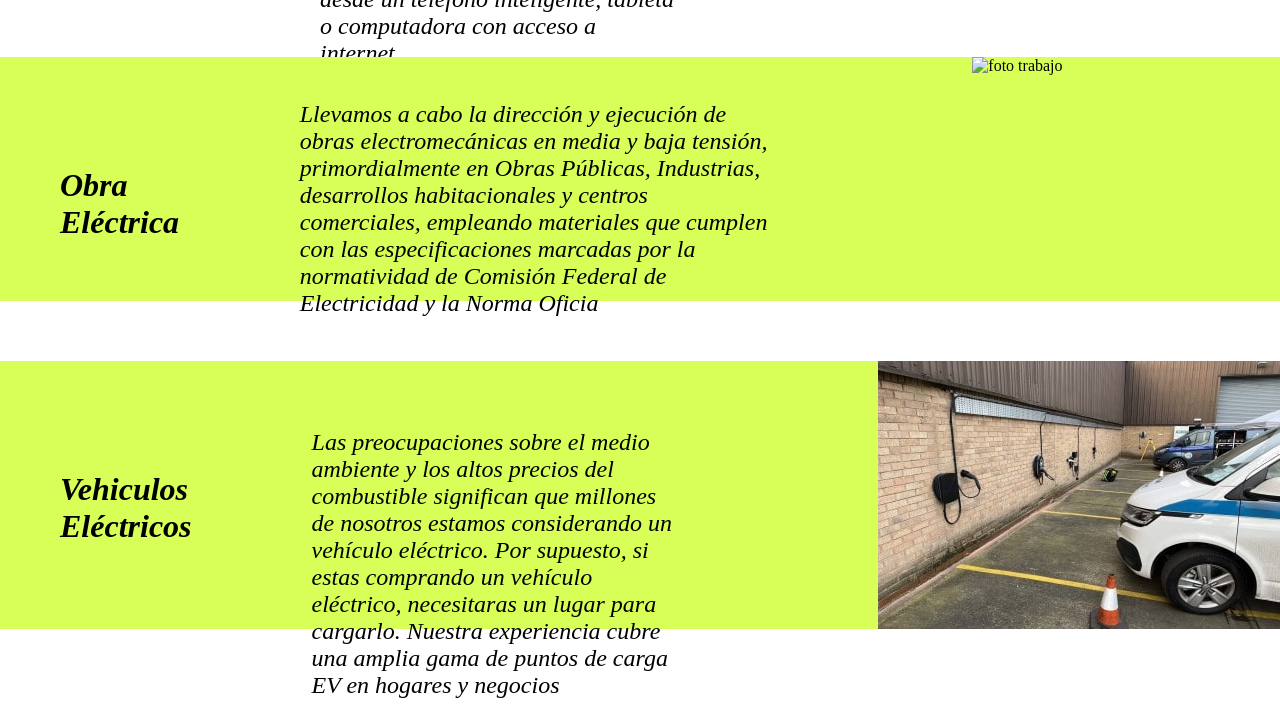
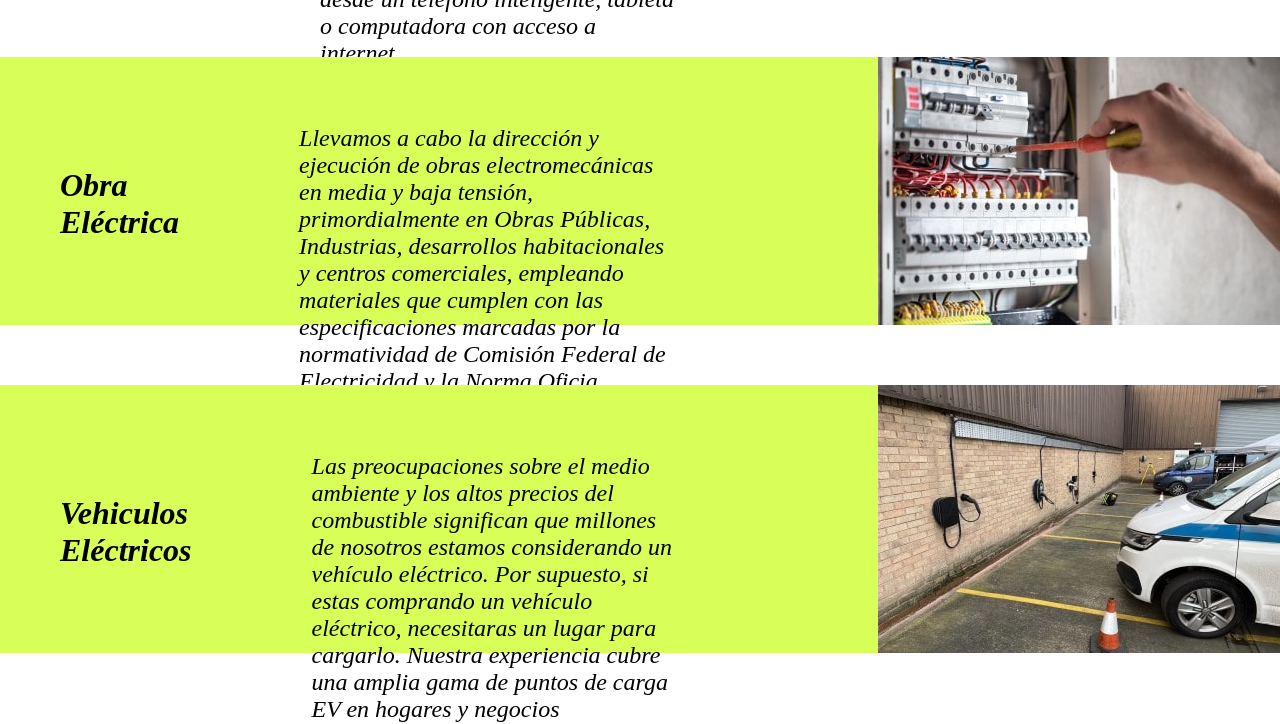
Before and after one commit to franciscovidall/PFVidal, a plain HTML site: page pages/servicios.html in a window 1280 px wide. Shown: the part 1271-1995 px from the top of the page. Drawn offline with nearby package versions, Linux system fonts and the light colour scheme.

```diff
--- a/pages/servicios.html
+++ b/pages/servicios.html
@@ -52,7 +52,7 @@
                 <div class="servicio3">
                     <h2>Obra Eléctrica</h2>
                     <p>Llevamos a cabo la dirección y ejecución de obras electromecánicas en media y baja tensión, primordialmente en Obras Públicas, Industrias, desarrollos habitacionales y centros comerciales, empleando materiales que cumplen con las especificaciones marcadas por la normatividad de Comisión Federal de Electricidad y la Norma Oficia</p>
-                    <img src="../assets/img/fotos mega/servicio 3-min.jpg.jpg" alt="foto trabajo">
+                    <img src="../assets/img/fotos mega/servicio 3-min.jpg" alt="foto trabajo">
                 </div>
             </div>
             <div data-aos="fade-up"
```
